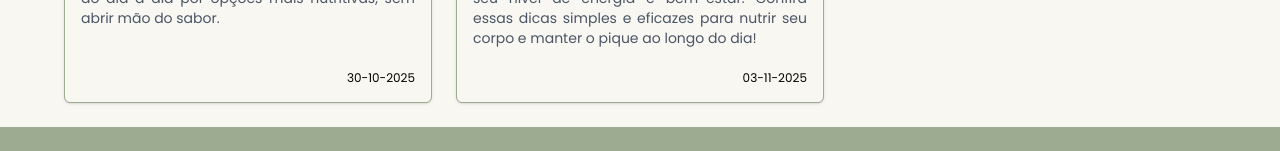
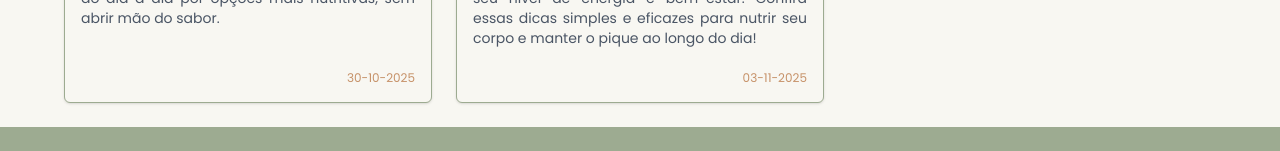
Before and after one commit to francinedds/nutri-blog, a Next.js app: page / in a window 1280 px wide. Shown: the part 662-813 px from the top of the page. Built offline with nearby package versions, Linux system fonts and the light colour scheme.

Commit message:
fix: adjust font-color

```diff
--- a/src/app/components/post-card/index.tsx
+++ b/src/app/components/post-card/index.tsx
@@ -38,7 +38,7 @@ export default function PostCard({
           <p className="text-sm text-gray-600 text-justify grow overflow-hidden text-ellipsis">
             {description}
           </p>
-          {date && <span className="flex justify-end text-xs">{date}</span>}
+          {date && <span className="flex justify-end text-xs text-[#C69168]">{date}</span>}
         </div>
       </Link>
     </div>
```
